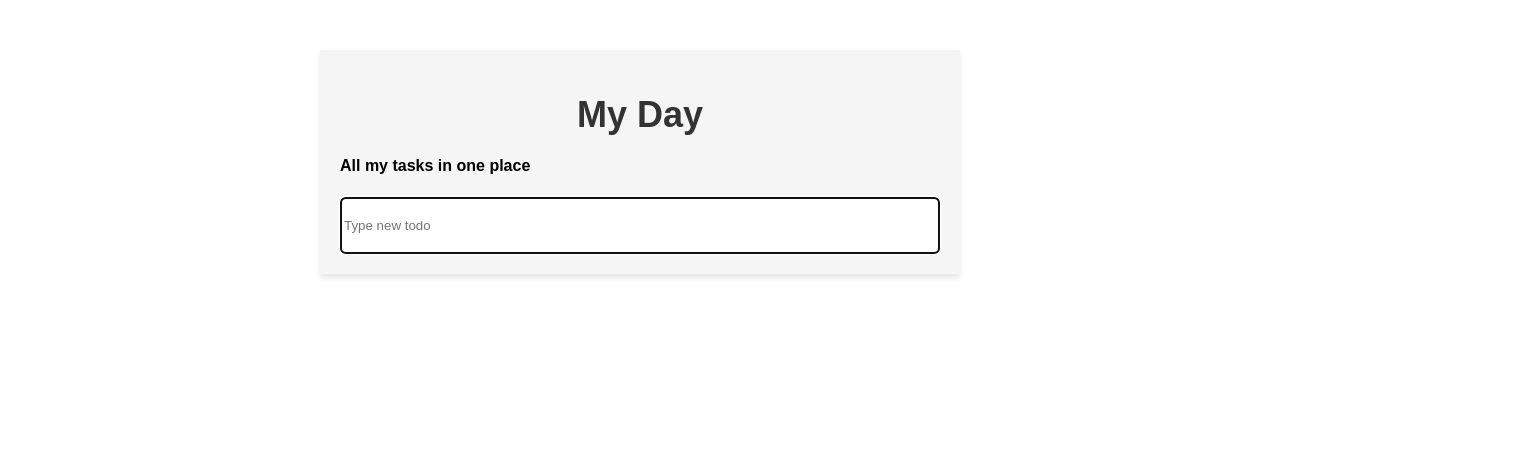
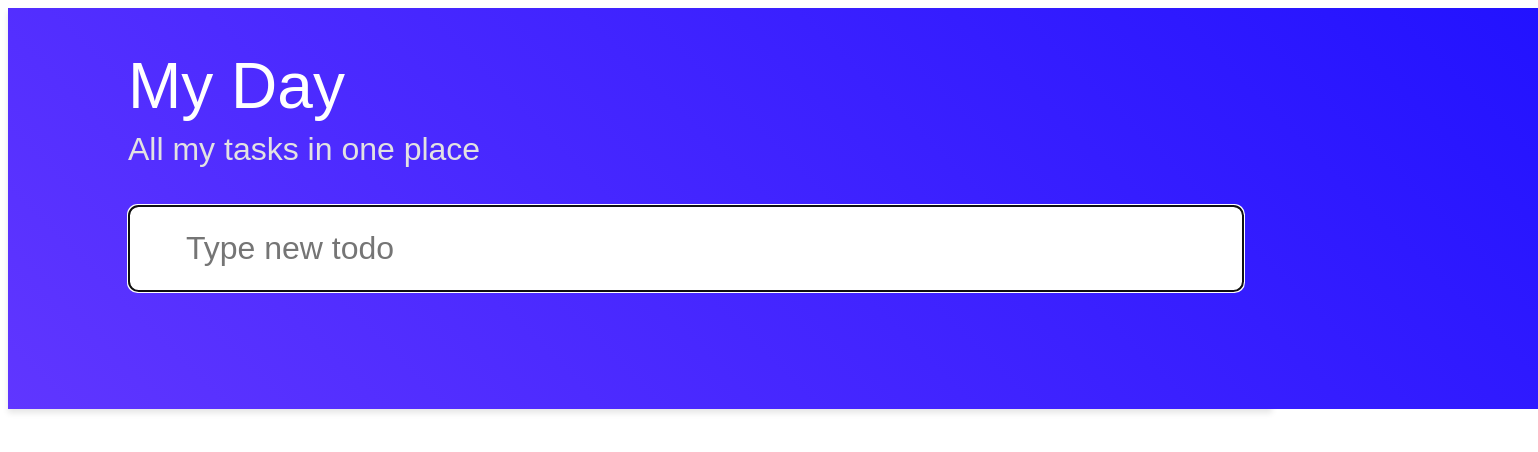
Before and after one commit to RiveraGisela/MyDayApp, a React (Vite) app: page / in a window 1280 px wide. Shown: the top 452 px of the page, 1538 px wide, since content can reach past the window. Built offline with nearby package versions, Linux system fonts and the light colour scheme.

Commit message:
se separaron los estilos de css por sus respectivos componentes y se adaptaron los estilos a la plantilla

```diff
--- a/src/App.css
+++ b/src/App.css
@@ -1,113 +1,37 @@
-.app {
-    max-width: 600px;
-    margin: 50px auto;
-    padding: 20px;
-    background-color: #f5f5f5;
+div .app {
+    max-width: 100%;
+    margin: 0;
+    padding: 0;
     box-shadow: 0px 4px 6px rgba(0, 0, 0, 0.1);
     font-family: 'Arial', sans-serif;
+
 }
-
-/* Estilos para el título */
-h1 {
-    font-size: 36px;
-    color: #333;
-    text-align: center;
-    margin-bottom: 20px;
+.container{
+    background: linear-gradient(45deg, #6036ff, #2212ff);
+    width: 88rem;
+    height: 15rem;
+    padding: 0.05rem 0.1rem 10rem 7.5rem;
+    text-align: start;
+    color: white;
+    font-size: 4rem;
 }
-form input{
-    width: 37rem;
-    height: 3.2rem;
-    border-radius: 0.3rem;
+.Title{
+    margin: 2.5rem 0 0 0;
 }
-/* Estilos para el input de tareas */
-.task-input {
-    width: 100%;
-    padding: 10px;
-    font-size: 18px;
-    border: 1px solid #ccc;
-    border-radius: 5px;
-    box-sizing: border-box;
-    margin-bottom: 20px;
-}
-
-/* Estilos para la lista de tareas */
-.task-list {
-    list-style-type: none;
-    padding: 0;
-    margin: 0;
-}
-
-.task-list li {
-    display: flex;
-    align-items: center;
-    justify-content: space-between;
-    background-color: white;
-    padding: 10px;
-    border-radius: 5px;
-    box-shadow: 0px 2px 4px rgba(0, 0, 0, 0.1);
-    margin-bottom: 10px;
-}
-
-.task-list li.completed {
-    text-decoration: line-through;
-    color: #090909;
-}
-
-/* Estilos para los botones de acción de cada tarea */
-.task-list li button {
-    background: none;
-    border: none;
-    cursor: pointer;
-    color: #ff0000;
-    font-size: 18px;
-    margin-left: 10px;
-}
-
-.task-list li button:hover {
-    color: #060505;
-}
-
-/* Estilos del footer y los filtros */
-footer {
-    display: flex;
-    justify-content: space-between;
-    align-items: center;
-    margin-top: 20px;
-}
-
-.filters {
-    display: flex;
-    gap: 10px;
-}
-
-.filters a {
-    text-decoration: none;
-    font-size: 16px;
-    color: #090909;
-}
-
-.filters a.selected {
-    font-weight: bold;
-    text-decoration: underline;
+.subTitle{
+    margin: 0.5rem 0 2rem 0;
+    font-size: 2rem;
+    color: #e3e2e2;
 }
 
 
-/* Botón para eliminar completadas */
-footer button {
-    background-color: #fefbfb;
-    color: rgb(6, 6, 6);
-    padding: 5px 10px;
-    border: none;
-    border-radius: 5px;
-    cursor: pointer;
+div .containerMainFooter{
+    display: flex;
+    flex-direction: column;
+    border: 0.02rem solid rgb(183, 177, 177);
+    border-radius: 1.5rem;
+    box-shadow: -2px 4px rgb(129, 128, 128);
+    padding: 0 0.5rem 1.5rem 0;
+    margin: -5rem 15.8rem 5rem 7.5rem;
+    background-color:#fffdfd ;
 }
-
-footer button:hover {
-    background-color: #ff1a1a;
-}
-
-/* Estilos generales para botones y tareas */
-button {
-    font-size: 16px;
-    cursor: pointer;
-}
--- a/src/App.jsx
+++ b/src/App.jsx
@@ -59,11 +59,14 @@ const App = () => {
 
     return (
         <div className="app">
-            <h1>My Day</h1>
-            <h4>All my tasks in one place</h4>
-            <TaskInput addTask={addTask} />
+            <div className='container'>
+              <p className='Title'>My Day</p>
+              <p className='subTitle'>All my tasks in one place</p>
+              <TaskInput addTask={addTask} />
+            </div>
             {tasks.length > 0 && (
                 <>
+                <div className=' containerMainFooter'>
                     <TaskList
                         tasks={filteredTasks}
                         toggleTaskCompletion={toggleTaskCompletion}
@@ -75,6 +78,7 @@ const App = () => {
                         filter={filter}
                         clearCompleted={clearCompleted}
                     />
+                    </div>
                 </>
             )}
         </div>
--- /dev/null
+++ b/src/Footer/Footer.css
@@ -0,0 +1,57 @@
+/* Estilos del footer y los filtros */
+footer {
+    display: flex;
+    justify-content: center;
+    align-items: center;
+    gap: 10rem;
+    margin-top: 20px;
+    font-size: 1.2rem;
+}
+
+.filters {
+    display: flex;
+    gap: 1rem;
+}
+a:hover{
+    border: solid 1px #090909;
+    border-radius: 0.3rem;
+
+}
+
+.filters a {
+    text-decoration: none;
+    font-size: 16px;
+    color: #090909;
+    padding: 3%;
+    font-size: 1.2rem;
+}
+
+.filters a.selected {
+    font-weight: bold;
+    text-decoration: underline;
+}
+
+
+/* Botón para eliminar completadas */
+footer button {
+    background-color: #fefbfb;
+    color: rgb(6, 6, 6);
+    padding: 5px 10px;
+    border: none;
+    border-radius: 5px;
+    cursor: pointer;
+    border-radius: 1rem;
+    font-size: 1.2rem;
+
+}
+
+footer button:hover {
+    background-color: #dcd4d4;
+    border-radius: 1rem;
+}
+
+/* Estilos generales para botones y tareas */
+button {
+    font-size: 16px;
+    cursor: pointer;
+}
--- a/src/Footer/Footer.jsx
+++ b/src/Footer/Footer.jsx
@@ -1,5 +1,6 @@
 import React from 'react';
 import { NavLink } from 'react-router-dom';
+import './Footer.css'
 
 const Footer = ({ tasksCount, filter, clearCompleted }) => {
     return (
--- /dev/null
+++ b/src/TaskInput/TaskInput.css
@@ -0,0 +1,18 @@
+form input{
+    width: 66rem;
+    height: 5.2rem;
+    border-radius: 0.6rem;
+    font-size: 2rem;
+    padding: 0 0 0 3.5rem;
+    border-color: #ccc;
+}
+/* Estilos para el input de tareas */
+.task-input {
+    width: 100%;
+    padding: 0.7rem;
+    font-size: 1rem;
+    border: 0.016rem solid #fefcfc;
+    border-radius: 0.3rem;
+    box-sizing: border-box;
+    margin-bottom: 1.2rem;
+}
--- a/src/TaskInput/TaskInput.jsx
+++ b/src/TaskInput/TaskInput.jsx
@@ -1,4 +1,5 @@
 import React, { useState } from 'react';
+import './TaskInput.css'
 
 const TaskInput = ({ addTask }) => {
     const [input, setInput] = useState('');
--- /dev/null
+++ b/src/TaskList/TaskList.css
@@ -0,0 +1,63 @@
+/* Estilos para la lista de tareas */
+.task-list {
+    display: flex;
+    flex-direction: column;
+    list-style-type: none;
+    width: 66rem;
+    height: 5.2rem;
+    padding: 0.05rem 0rem 10rem 0.5rem;
+    color: rgb(73, 73, 73);
+    overflow-y: auto; /* Permite que la lista de tareas sea desplazable si hay muchas tareas */
+    max-height: calc(100vh - 20rem);
+}
+.task-list input[type="checkbox"] {
+    width: 1.8rem;   /* Ajusta el tamaño del checkbox */
+    height: 1.8rem;  /* Ajusta el tamaño del checkbox */
+    border-radius: 50%;
+    border: 2px solid #ccc;
+    appearance: none;
+    -webkit-appearance: none;
+    -moz-appearance: none;
+    cursor: pointer;
+    outline: none;
+    position: relative;
+}
+
+.task-list input[type="checkbox"]:checked::after {
+    content: '✔'; /* El símbolo del checkmark */
+    position: absolute;
+    top: 50%;
+    left: 50%;
+    transform: translate(-50%, -50%);
+    font-size: 1.5rem;  /* Ajusta el tamaño del checkmark según el tamaño del checkbox */
+    color: green;     /* El color verde del checkmark */
+    font-weight: bold;
+}
+
+.task-list li {
+    display: flex;
+    justify-content: start;
+    align-items: center;
+    gap: 1.8rem;
+    font-size: 2.3rem;
+    background-color: white;
+    padding: 1rem;
+    box-shadow: 0px 2px 4px rgba(0, 0, 0, 0.1);
+}
+
+.task-list li.completed {
+    text-decoration: line-through;
+    color: #828080;
+
+}
+
+/* Estilos para los botones de acción de cada tarea */
+.task-list li button {
+    background: none;
+    color: white;
+    border: 4rem;
+    font-size: 1rem;
+    padding: 0.4rem;
+    cursor:none;
+
+}
--- a/src/TaskList/TaskList.jsx
+++ b/src/TaskList/TaskList.jsx
@@ -1,4 +1,5 @@
 import React, { useState } from 'react';
+import './TaskList.css'
 
 const TaskList = ({ tasks, toggleTaskCompletion, updateTask, deleteTask }) => {
     const [editingId, setEditingId] = useState(null);
```
